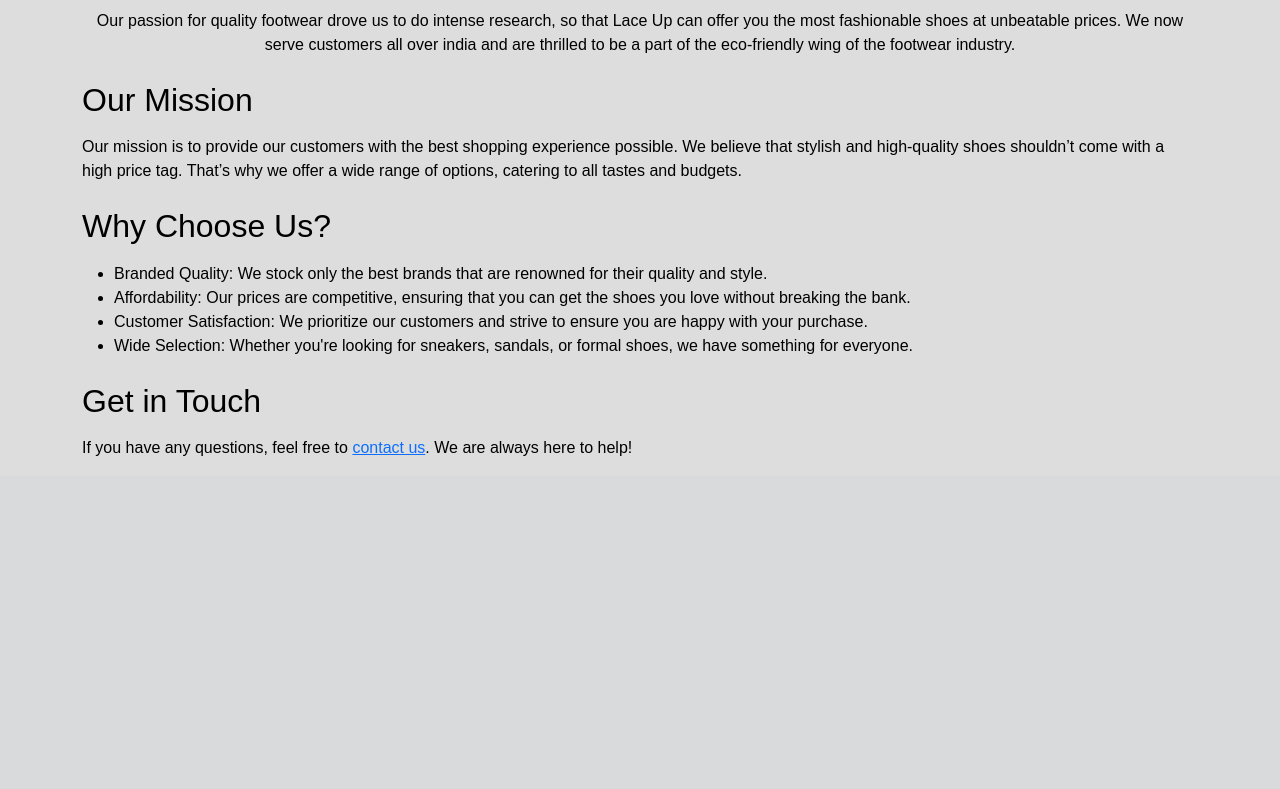
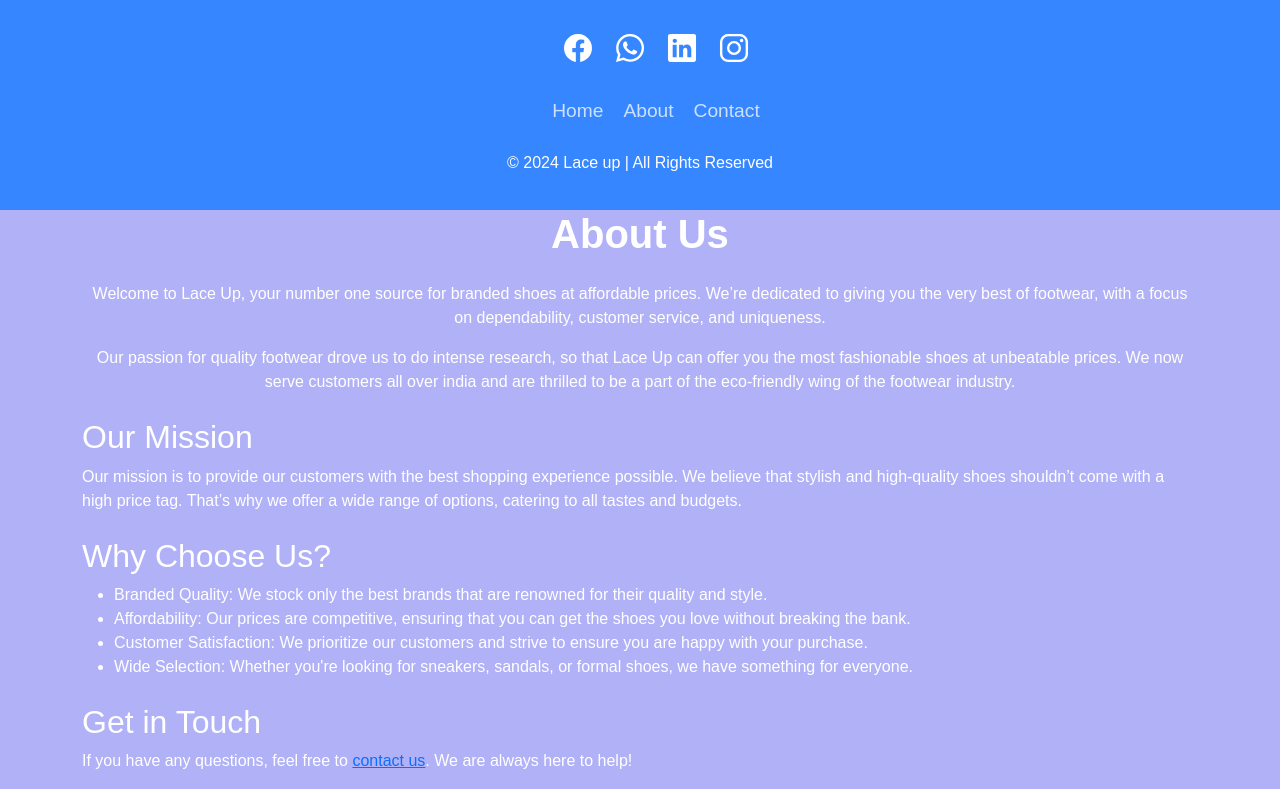
Before and after one commit to punitsinha23/LaceUp, a Flask app: page /about in a window 1280 px wide. Shown: the part 471-1260 px from the top of the page. Before the commit the page ends 927 px from the top, so only its background shows below. Run offline with Flask 3, Linux system fonts and the light colour scheme; some libraries are stand-ins or nearby versions.

Commit message:
edited theme

```diff
--- a/static/main.css
+++ b/static/main.css
@@ -3,93 +3,164 @@
     margin: 0;
     padding: 0;
     box-sizing: border-box;
+    font-family: "Poppins", sans-serif;
 }
 
-/* Set basic body styles */
+/* Body styles */
 body {
-    font-family: Arial, sans-serif; /* Change font to a readable type */
-    background-color: #dddddd; /* Set body background to white */
-    color: #000000; /* Set text color to black */
-}
-
-/* Header styles */
-header h1 {
-    font-size: 2.5rem; /* Larger font size for the title */
-    color: #000000; /* Set the title color to black */
+    background-color: rgb(177, 177, 247);
+    color: #fff;
+    display: flex;
+    flex-direction: column;
+    min-height: 100vh;
 }
 
 /* Navbar styles */
 .navbar {
-    margin-bottom: 1rem; /* Space below navbar */
-    background-color: #f8f9fa; /* Light grey background for the navbar */
+    margin-bottom: 1rem;
+    background-color: #f8f9fa;
 }
 
 .navbar-brand {
-    font-size: 1.2rem; /* Increase font size for navbar items */
-    color: #000000; /* Set navbar text to black */
+    font-size: 1.2rem;
+    color: #000;
+}
+
+/* Header Logo Styles */
+.header-logo {
+    text-align: center;
+    margin-bottom: 2rem;
+    background-color:rgb(149, 149, 246);
+}
+
+.header-logo img {
+    height: 200px;
+    width: auto;
 }
 
 /* Main content styles */
 main {
-    padding: 2rem 0; /* Add padding to the main content */
-}
-
-h2 {
-    font-size: 2rem; /* Size for section headings */
-    margin-bottom: 1rem; /* Space below section headings */
-    color: #000000; /* Set section heading color to black */
-}
-
-/* Card styles for product display */
-.card {
-    transition: transform 0.2s, box-shadow 0.2s; /* Add transition for hover effect */
-    box-shadow: 0px 4px 8px rgba(0, 0, 0, 0.1); /* Subtle shadow for depth */
-    border-radius: 0.25rem; /* Add rounded corners to the card */
-    border: 1px solid #dee2e6; /* Light grey border around the card */
-    background-color: #fcf4f4;
-}
-
-.card:hover {
-    transform: scale(1.05); /* Slightly enlarge card on hover */
-    box-shadow: 0px 6px 12px rgba(0, 0, 0, 0.2); /* Enhance shadow on hover */
-}
-
-.card-body h5 {
-    color: #000000; /* Set card title color to black */
-}
-
-.card-body p {
-    color: #333333; /* Slightly lighter color for card text */
+    padding: 2rem 0;
+    flex: 1; /* Allow main to grow and fill available space */
 }
 
 /* Footer styles */
 footer {
-    background-color: #f8f9fa; /* Light grey background for footer */
-    color: #000000; /* Black text for footer */
+    background-color: #3586ff;
+    color: #fff;
+    padding: 20px 50px;
+    display: flex;
+    justify-content: center;
+    align-items: center;
+    flex-direction: column;
     position: relative;
-    bottom: 0;
     width: 100%;
-    padding: 1rem 0; /* Add padding to the footer */
-    text-align: center; /* Center align footer text */
+    margin-top: 8%;
 }
 
-/* Responsive adjustments */
-@media (max-width: 768px) {
-    header h1 {
-        font-size: 2rem; /* Smaller title on smaller screens */
-    }
-
-    .navbar-brand {
-        font-size: 1rem; /* Smaller navbar items on smaller screens */
-    }
-
-    h2 {
-        font-size: 1.5rem; /* Smaller section headings */
-    }
+footer p {
+    margin: 15px 0;
+    font-size: 1rem;
+    font-weight: 300;
 }
 
-/* Light border class */
-.light-border {
-    border: 1px solid rgba(0, 0, 0, 0.1); /* Subtle grey border */
-    border-radius: 0.25rem; /* Optional: add some rounding to the corners */
+/* Social and menu items in footer */
+.social-icon,
+.menu {
+    display: flex;
+    justify-content: center;
+    align-items: center;
+    margin: 10px 0;
+    flex-wrap: wrap;
 }
+
+.social-icon__item,
+.menu__item {
+    list-style: none;
+}
+
+.social-icon__link {
+    font-size: 2rem;
+    color: #fff;
+    margin: 0 10px;
+    display: inline-block;
+    transition: transform 0.5s;
+}
+
+.social-icon__link:hover {
+    transform: translateY(-10px);
+}
+
+.menu__link {
+    font-size: 1.2rem;
+    color: #fff;
+    margin: 0 10px;
+    display: inline-block;
+    transition: opacity 0.5s;
+    text-decoration: none;
+    opacity: 0.75;
+    font-weight: 300;
+}
+
+.menu__link:hover {
+    opacity: 1;
+}
+
+/*wavs*/
+@import url("https://fonts.googleapis.com/css2?family=Poppins:wght@200;300;400;500;600;700;800;900&display=swap");
+
+.wave {
+  position: absolute;
+  top: -100px;
+  left: 0;
+  width: 100%;
+  height: 100px;
+  background: url("https://i.ibb.co/wQZVxxk/wave.png");
+  background-size: 1000px 100px;
+}
+
+.wave#wave1 {
+  z-index: 1000;
+  opacity: 1;
+  bottom: 0;
+  animation: animateWaves 4s linear infinite;
+}
+
+.wave#wave2 {
+  z-index: 999;
+  opacity: 0.5;
+  bottom: 10px;
+  animation: animate 4s linear infinite !important;
+}
+
+.wave#wave3 {
+  z-index: 1000;
+  opacity: 0.2;
+  bottom: 15px;
+  animation: animateWaves 3s linear infinite;
+}
+
+.wave#wave4 {
+  z-index: 999;
+  opacity: 0.7;
+  bottom: 20px;
+  animation: animate 3s linear infinite;
+}
+
+@keyframes animateWaves {
+  0% {
+    background-position-x: 1000px;
+  }
+  100% {
+    background-positon-x: 0px;
+  }
+}
+
+@keyframes animate {
+  0% {
+    background-position-x: -1000px;
+  }
+  100% {
+    background-positon-x: 0px;
+  }
+}
--- a/templates/base.html
+++ b/templates/base.html
@@ -1,61 +1,82 @@
 <!DOCTYPE html>
 <html lang="en">
+
 <head>
     <meta charset="UTF-8">
     <meta name="viewport" content="width=device-width, initial-scale=1.0">
-
-
     <link href="https://cdn.jsdelivr.net/npm/bootstrap@5.3.1/dist/css/bootstrap.min.css" rel="stylesheet">
-
     <link rel="icon" href="{{ url_for('static', filename='favicon.png') }}" type="image/x-icon">
     <link rel="stylesheet" href="{{ url_for('static', filename='main.css') }}">
-
     <title>{% block title %}LazeUp{% endblock %}</title>
 </head>
+
 <body>
-
-
-      <nav class="navbar navbar-expand-lg navbar-light bg-light mb-0">
+    <!-- Navbar -->
+    <nav class="navbar navbar-expand-lg navbar-light bg-light mb-0">
         <div class="container-fluid">
-            <button class="navbar-toggler" type="button" data-bs-toggle="collapse" data-bs-target="#navbarNav" aria-controls="navbarNav" aria-expanded="false" aria-label="Toggle navigation">
+            <button class="navbar-toggler" type="button" data-bs-toggle="collapse" data-bs-target="#navbarNav"
+                aria-controls="navbarNav" aria-expanded="false" aria-label="Toggle navigation">
                 <span class="navbar-toggler-icon"></span>
             </button>
             <div class="collapse navbar-collapse" id="navbarNav">
                 <ul class="navbar-nav">
                     <li class="nav-item">
-                        <a class="nav-link active" aria-current="page" href="{{url_for('home')}}">Home</a>
+                        <a class="nav-link active" aria-current="page" href="{{ url_for('home') }}">Home</a>
                     </li>
                     <li class="nav-item">
-                        <a class="nav-link" href="{{url_for('contact')}}">Messages</a>
+                        <a class="nav-link" href="{{ url_for('contact')}}">Messages</a>
                     </li>
                     <li class="nav-item">
-                        <a class="nav-link" href="{{url_for('contact')}}">contact Us</a>
+                        <a class="nav-link" href="{{ url_for('contact') }}">Contact Us</a>
                     </li>
                     <li class="nav-item">
-                        <a class="nav-link" href="{{url_for('about')}}">About Us</a>
+                        <a class="nav-link" href="{{ url_for('about') }}">About Us</a>
                     </li>
                 </ul>
             </div>
         </div>
     </nav>
 
-
-
-    <div class="header-logo text-center mb-2" style="background-color: rgb(219, 217, 217);">
-        <img src="{{ url_for('static', filename='logo.png') }}" alt="LazeUp Logo" style="height: 200px; width: auto;">
+    <!-- Header Logo -->
+    <div class="header-logo text-center mb-4">
+        <img src="{{ url_for('static', filename='logo.png') }}" alt="LazeUp Logo" class="img-fluid">
     </div>
 
-
-
-
+    <!-- Main Content -->
     <div id="main" class="container mt-4">
         <main>
             {% block content %}{% endblock %}
         </main>
     </div>
 
+    <!-- Footer -->
+    <footer class="footer">
+        <div class="waves">
+            <div class="wave" id="wave1"></div>
+            <div class="wave" id="wave2"></div>
+            <div class="wave" id="wave3"></div>
+            <div class="wave" id="wave4"></div>
+        </div>
 
+        <ul class="social-icon">
+            <li class="social-icon__item"><a class="social-icon__link" href="https://www.facebook.com/yourprofile"><ion-icon name="logo-facebook"></ion-icon></a></li>
+            <li class="social-icon__item"><a class="social-icon__link" href="http://wa.me/917428691894"><ion-icon name="logo-whatsapp"></ion-icon></a></li>
+            <li class="social-icon__item"><a class="social-icon__link" href="#"><ion-icon name="logo-linkedin"></ion-icon></a></li>
+            <li class="social-icon__item"><a class="social-icon__link" href="https://www.instagram.com/lace__upppp?igsh=ajY1c2NzMzU4YjI0&utm_source=qr"><ion-icon name="logo-instagram"></ion-icon></a></li>
+        </ul>
+
+        <ul class="menu">
+            <li class="menu__item"><a class="menu__link" href="{{url_for('home')}}">Home</a></li>
+            <li class="menu__item"><a class="menu__link" href="{{url_for('about')}}">About</a></li>
+            <li class="menu__item"><a class="menu__link" href="{{url_for('contact')}}">Contact</a></li>
+        </ul>
+
+        <p>&copy; 2024 Lace up | All Rights Reserved</p>
+    </footer>
+
+    <script type="module" src="https://unpkg.com/ionicons@5.5.2/dist/ionicons/ionicons.esm.js"></script>
+    <script nomodule src="https://unpkg.com/ionicons@5.5.2/dist/ionicons/ionicons.js"></script>
     <script src="https://cdn.jsdelivr.net/npm/bootstrap@5.3.1/dist/js/bootstrap.bundle.min.js"></script>
+</body>
 
-</body>
 </html>
```
